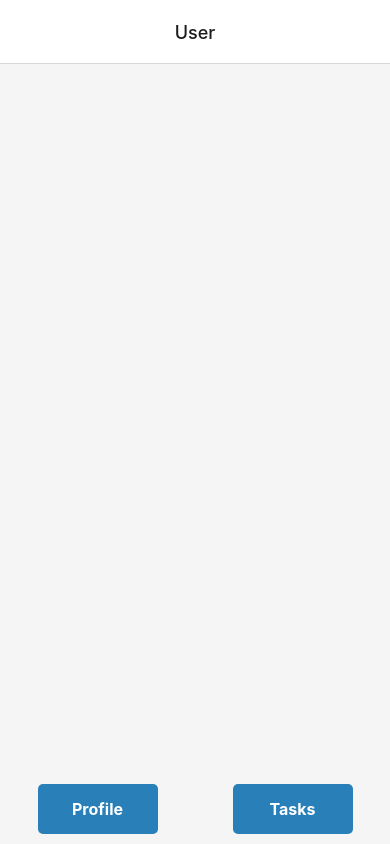
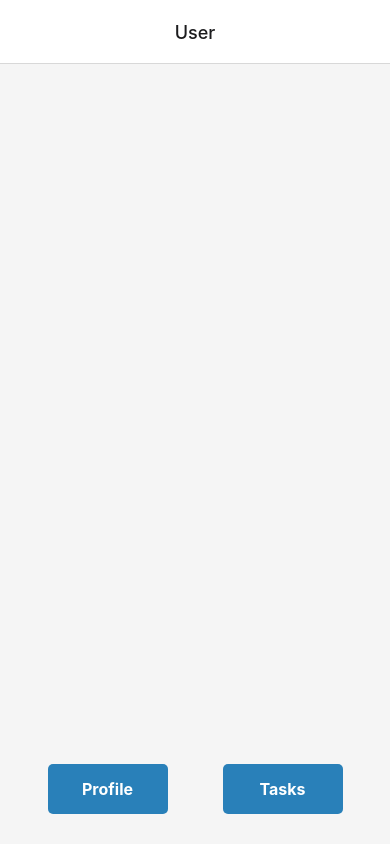
Before and after one commit to federalbyro/to_do_app, a React Native app: screen /User in a window 390 px wide. Built offline with nearby package versions, Linux system fonts and the light colour scheme.

Commit message:
короче подвинул

```diff
--- a/package.json
+++ b/package.json
@@ -12,7 +12,7 @@
     "@expo/metro-runtime": "~3.2.3",
     "@react-navigation/native": "^6.1.18",
     "@react-navigation/native-stack": "^6.11.0",
-    "expo": "^45.0.8",
+    "expo": "^51.0.32",
     "expo-modules-core": "~0.9.2",
     "expo-status-bar": "~1.12.1",
     "firebase": "^10.13.2",
--- a/src/styles/styles_profile.js
+++ b/src/styles/styles_profile.js
@@ -11,7 +11,8 @@ export default StyleSheet.create({
     marginTop: 'auto', // Кнопки всегда снизу
     flexDirection: 'row',
     justifyContent: 'space-around',
-    paddingVertical: 10,
+    paddingVertical: 30,
+    paddingHorizontal: 20,
   },
 
   button: {
```
Also changed, not shown: 1 other file (tests, documents, lock files or other folders).
